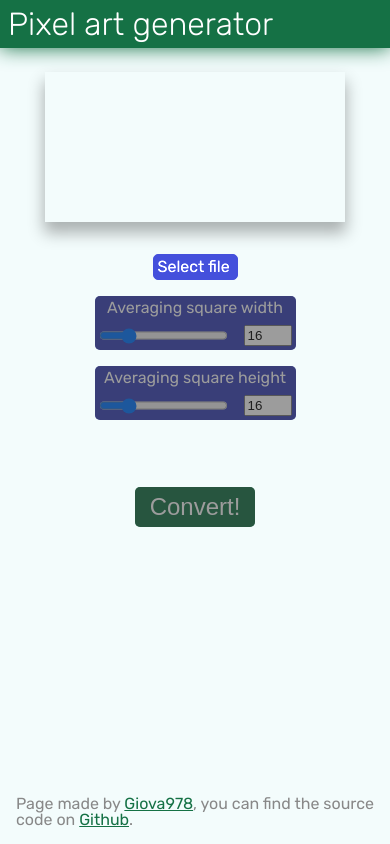
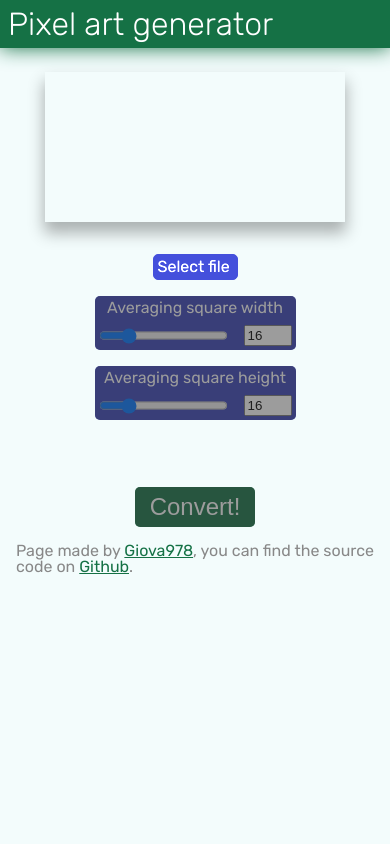
Before and after one commit to Giova978/MCpixelart, a SvelteKit app: page / in a window 390 px wide. Built offline with nearby package versions, Linux system fonts and the light colour scheme.

Commit message:
Added responsive layout

```diff
--- a/src/routes/+layout.svelte
+++ b/src/routes/+layout.svelte
@@ -10,8 +10,9 @@
 footer {
 	box-sizing: border-box;
 	width: 100%;
-	position: absolute;
+	position: relative;
 	bottom: 0;
+	margin-top: 1rem;
 	padding-bottom: 1rem;
 	padding-left: 1rem;
 
@@ -22,5 +23,10 @@ footer {
 	a {
 		color: rgb(21, 113, 69);
 	}
+
+	@media screen and (min-height: 950px) {
+		margin-top: 0;
+		position: absolute;
+	}
 }
 </style>
```
